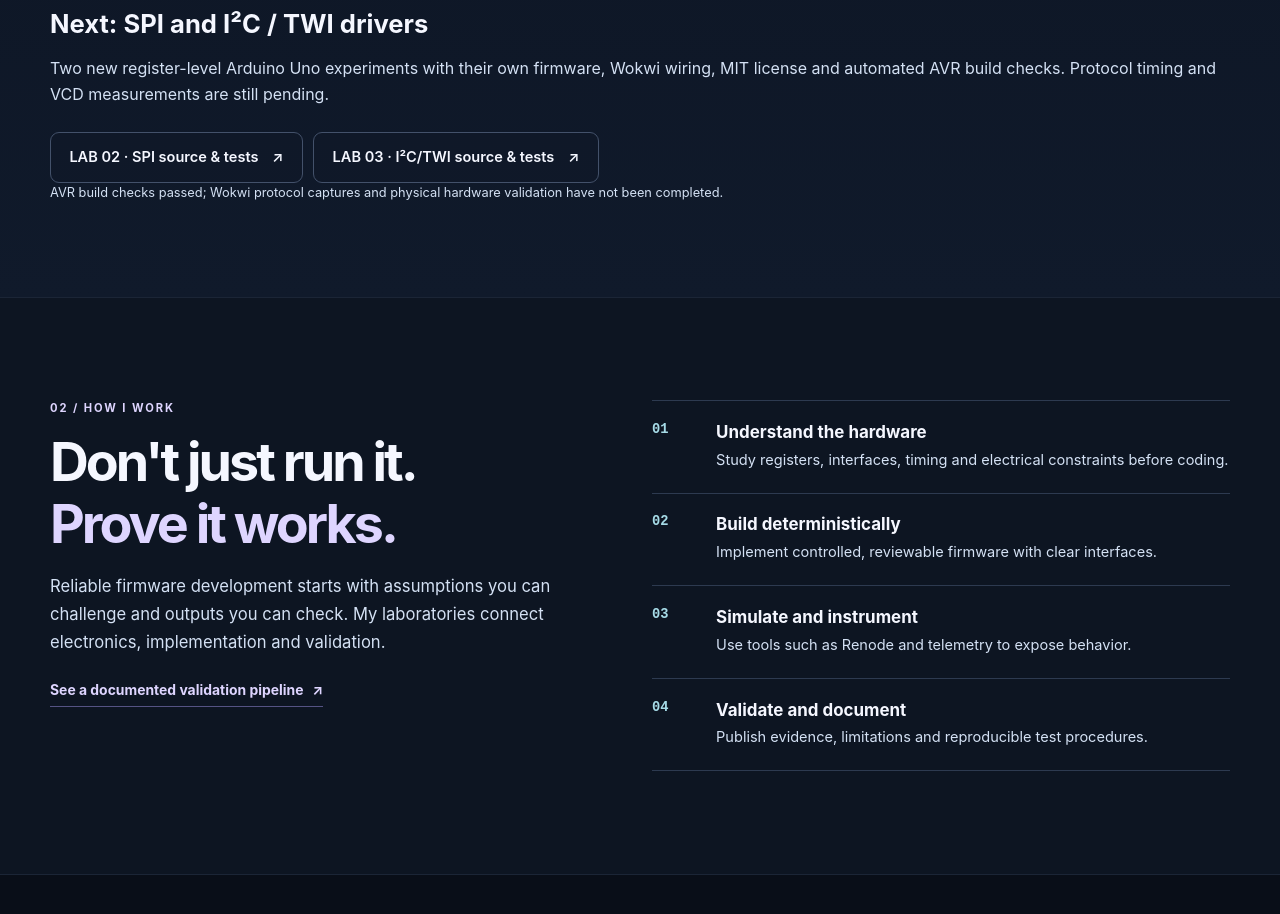
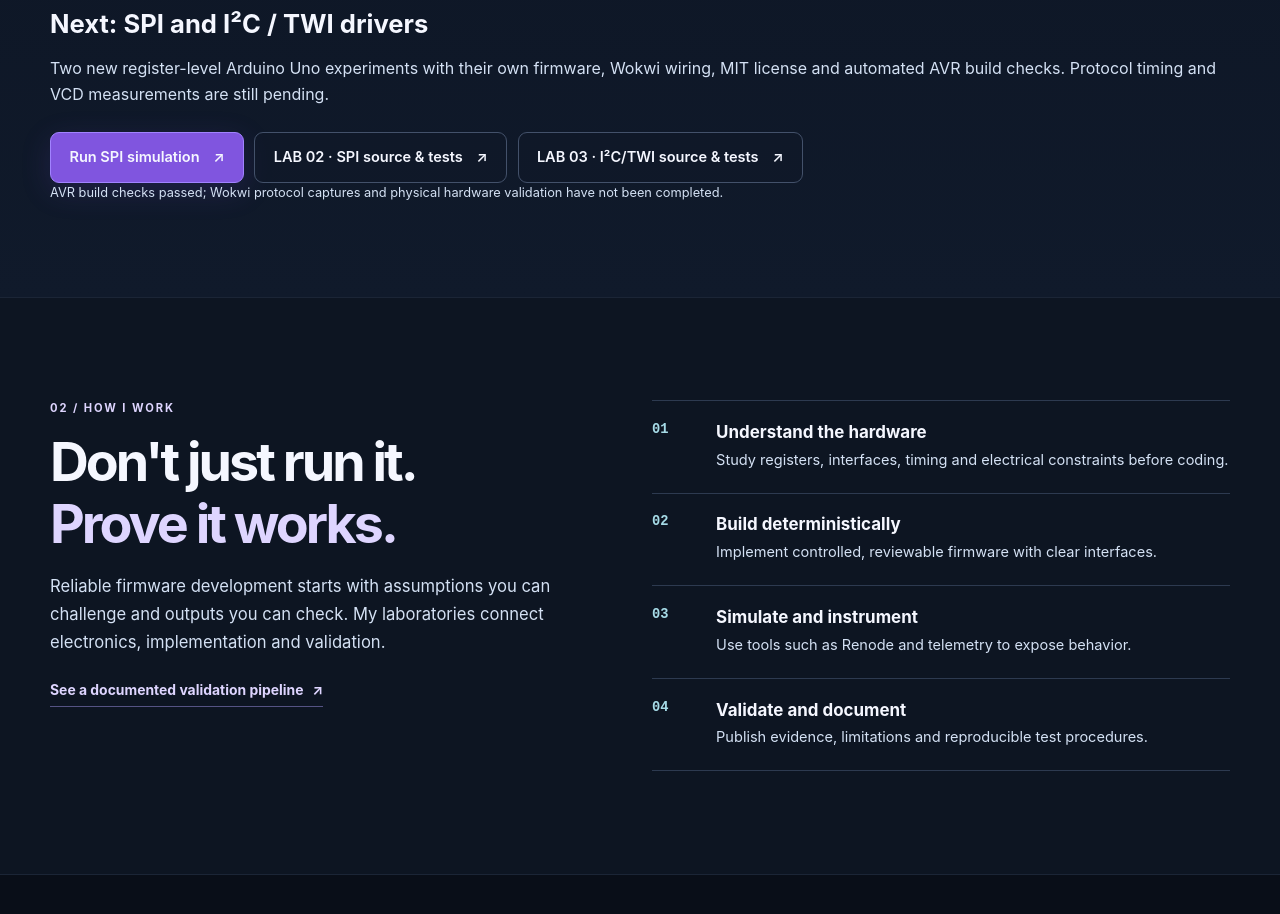
Before and after one commit to Anderson-Shinobi/Anderson-Shinobi.github.io, a website: page index.html in a window 1280 px wide. Shown: the part 3780-4694 px from the top of the page. Drawn offline with Linux system fonts and the light colour scheme.

Commit message:
feat: add direct SPI Wokwi simulation link in portfolio

```diff
--- a/index.html
+++ b/index.html
@@ -168,6 +168,7 @@
           <h3>Next: SPI and I²C / TWI drivers</h3>
           <p>Two new register-level Arduino Uno experiments with their own firmware, Wokwi wiring, MIT license and automated AVR build checks. Protocol timing and VCD measurements are still pending.</p>
           <div class="lab-actions">
+            <a class="btn btn-primary" href="https://wokwi.com/projects/477544744412189697" target="_blank" rel="noopener noreferrer">Run SPI simulation <span aria-hidden="true">↗</span></a>
             <a class="btn btn-outline" href="https://github.com/Anderson-Shinobi/SHINOBI-AVR-Bare-Metal-SPI-Lab" target="_blank" rel="noopener noreferrer">LAB 02 · SPI source &amp; tests <span aria-hidden="true">↗</span></a>
             <a class="btn btn-outline" href="https://github.com/Anderson-Shinobi/SHINOBI-AVR-Bare-Metal-I2C-Lab" target="_blank" rel="noopener noreferrer">LAB 03 · I²C/TWI source &amp; tests <span aria-hidden="true">↗</span></a>
           </div>
```
